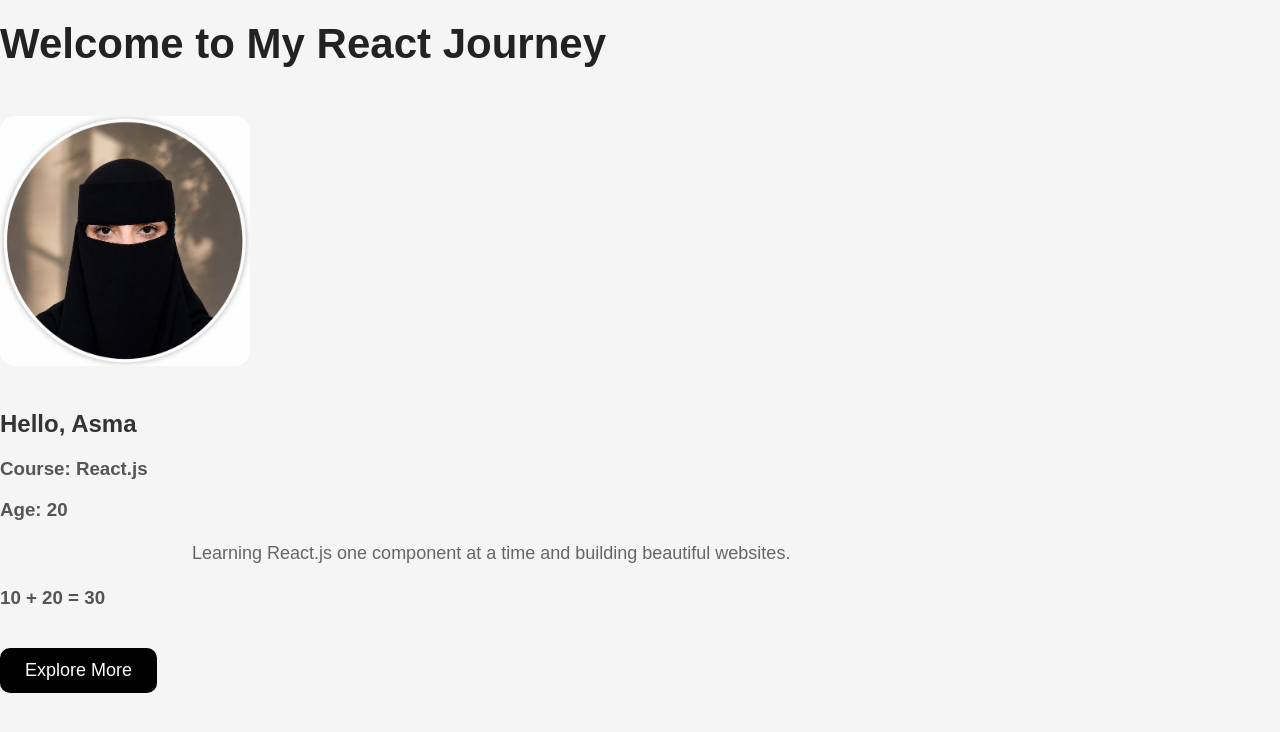
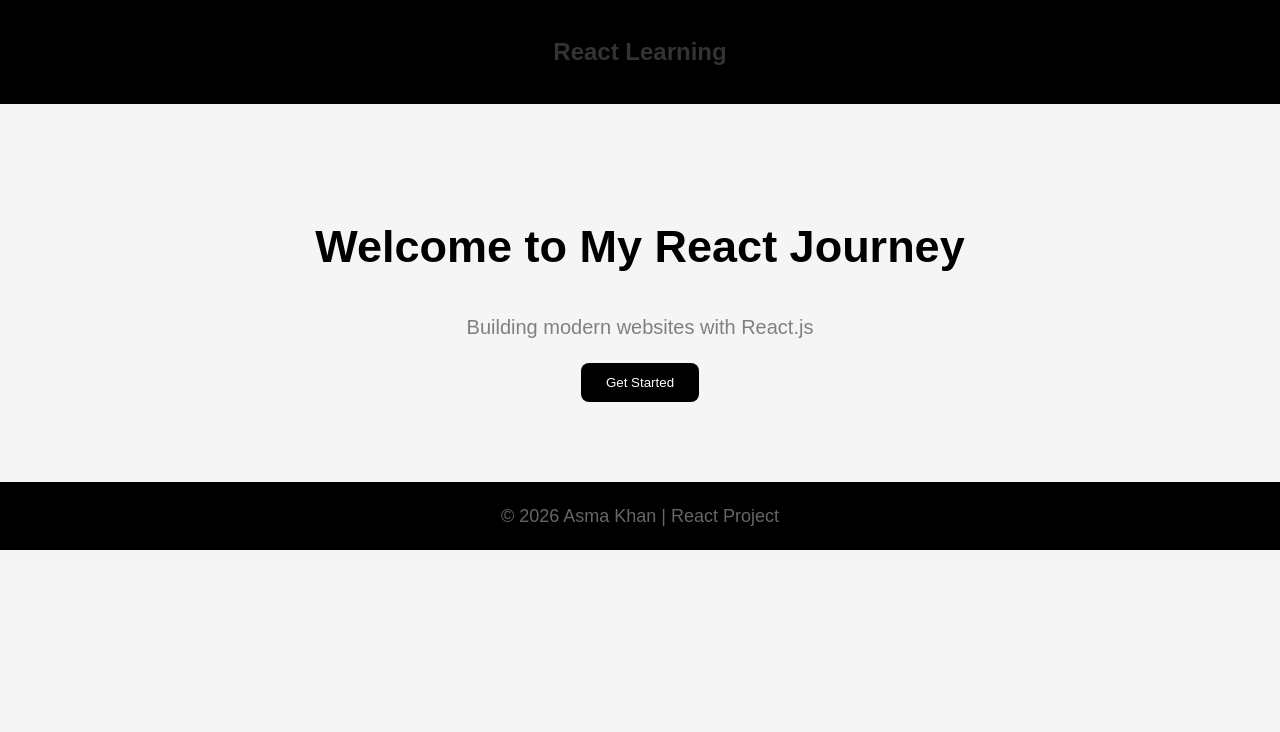
Before and after one commit to asmabibi9390-sys/React-tutorial, a React (Vite) app: page / in a window 1280 px wide. Shown: the top 732 px of the page. Built offline with nearby package versions, Linux system fonts and the light colour scheme.

Commit message:
project 3- react components

```diff
--- a/src/App.jsx
+++ b/src/App.jsx
@@ -1,34 +1,19 @@
 import "./App.css";
-import hero from "./assets/hero.png";
+
+import Navbar from "./components/Navbar";
+import Hero from "./components/Hero";
+import Footer from "./components/Footer";
 
 function App() {
 
-  const name = "Asma";
-  const course = "React.js";
-  const age = 20;
-
   return (
     <>
-      <h1 className="heading"> Welcome to My React Journey</h1>
-
-      <img src={hero} alt="Hero" className="hero-img" />
-
-      <h2>Hello, {name} </h2>
-
-      <h3>Course: {course}</h3>
-
-      <h3>Age: {age}</h3>
-
-      <p>
-        Learning React.js one component at a time and building beautiful
-        websites.
-      </p>
-
-      <h3>10 + 20 = {10 + 20}</h3>
-
-      <button className="btn">Explore More</button>
+      <Navbar />
+      <Hero />
+      <Footer />
     </>
   );
+
 }
 
 export default App;
```
